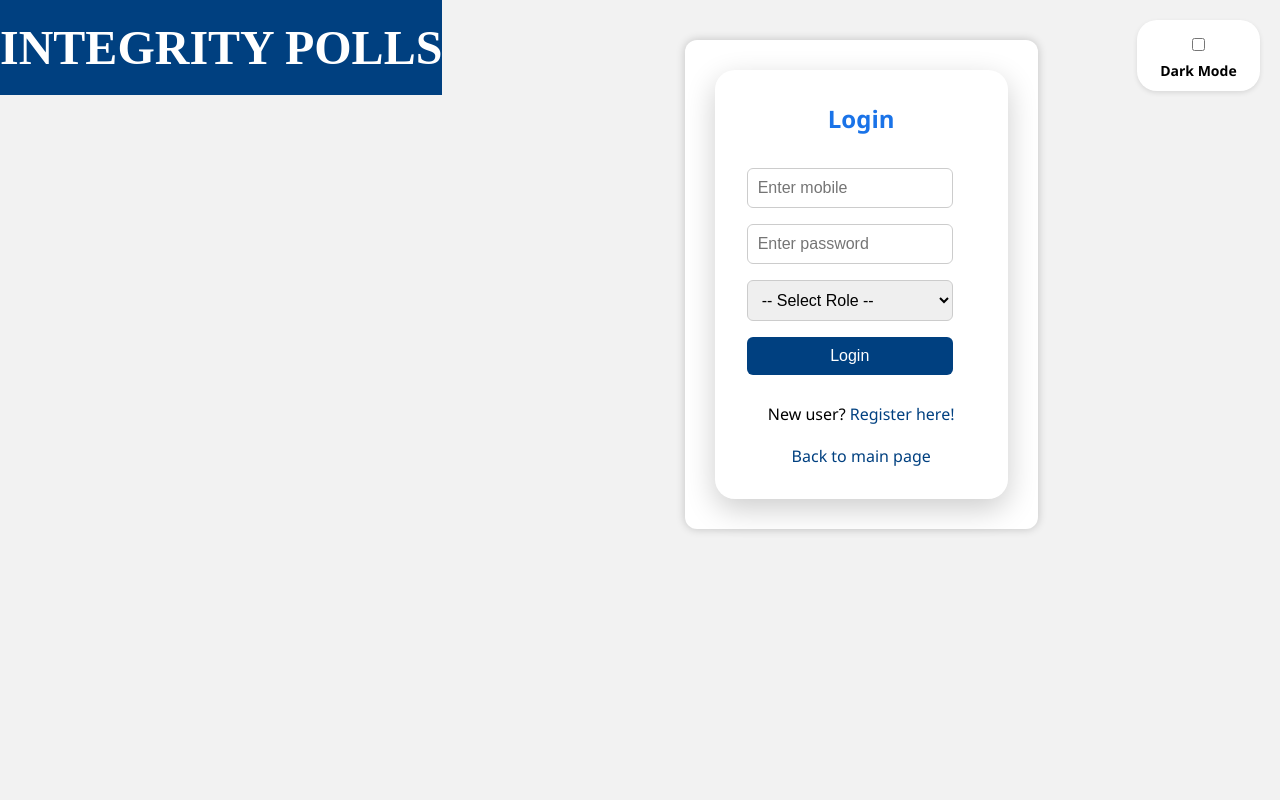
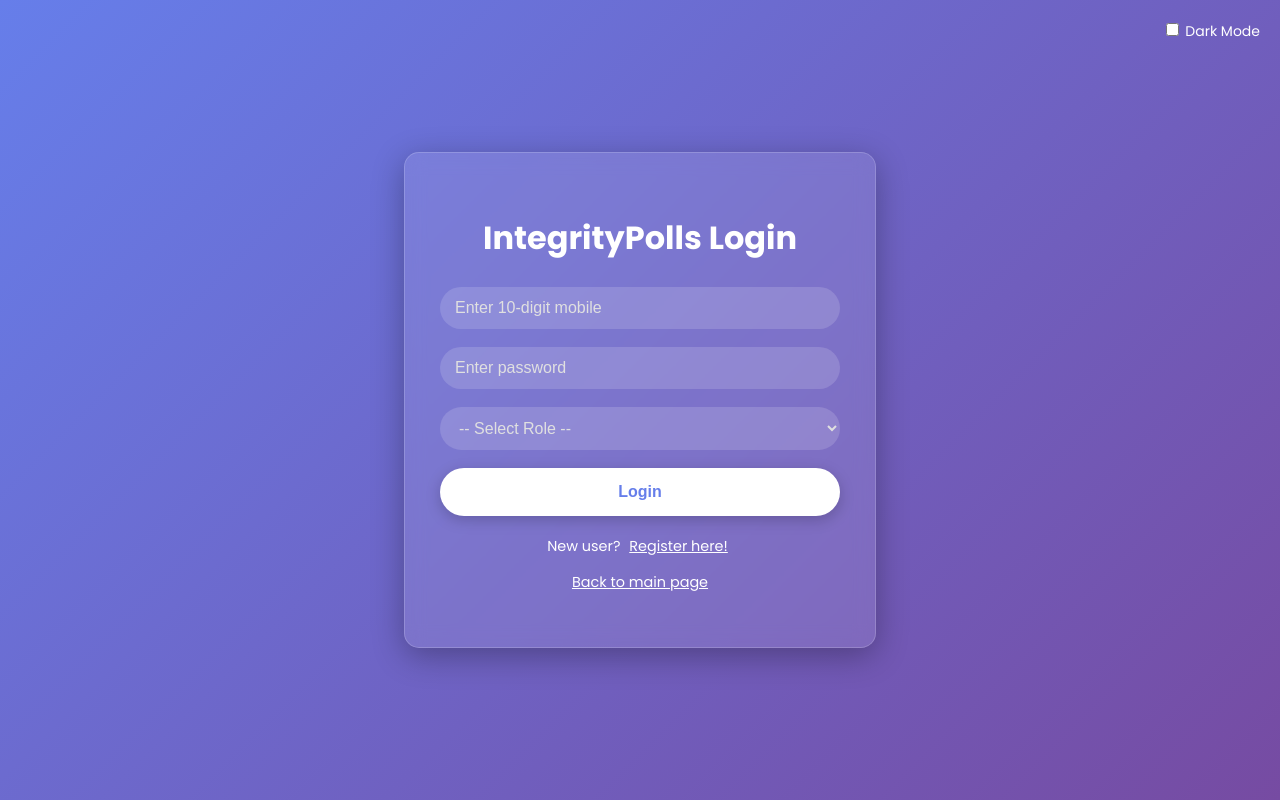
Before and after one commit to yagolyagol/OnlineVoting, a PHP site: page /login.html in a window 1280 px wide. Run offline with PHP 8.4, Linux system fonts and the light colour scheme.

Commit message:
admin section and all milako

```diff
--- a/css/stylesheet.css
+++ b/css/stylesheet.css
@@ -200,18 +200,33 @@ a:hover {
 //admindashboard
 
 /* General layout */
+
+/* Default light mode */
 body {
-  margin: 0;
-  font-family: "Segoe UI", Tahoma, Geneva, Verdana, sans-serif;
-  background-color: #f5f7fa;
-  color: #333;
-  transition: background-color 0.3s, color 0.3s;
+  --bg-color: #f9f9f9;
+  --text-color: #111;
+  --glass-bg: rgba(255, 255, 255, 0.7);
+  --shadow: rgba(0, 0, 0, 0.1);
+  background-color: var(--bg-color);
+  color: var(--text-color);
 }
 
-/* Dark mode support */
+/* Dark mode overrides */
 body.dark-mode {
-  background-color: #121212;
-  color: #eee;
+  --bg-color: #121212;
+  --text-color: #eee;
+  --glass-bg: rgba(30, 30, 30, 0.6);
+  --shadow: rgba(255, 255, 255, 0.1);
+  background-color: var(--bg-color);
+  color: var(--text-color);
+}
+
+/* Also apply to containers/tables/cards if needed */
+.container,
+.section,
+.admin-info {
+  background-color: var(--glass-bg);
+  color: var(--text-color);
 }
 
 .container {
@@ -285,13 +300,13 @@ a:hover {
 /* Dark mode toggle */
 .toggle-container {
   position: fixed;
-  top: 15px;
+  bottom: 20px;
   right: 20px;
-  z-index: 999;
-  background: #fff;
-  padding: 10px 15px;
-  border-radius: 20px;
-  box-shadow: 0 2px 5px rgba(0,0,0,0.1);
+  background: var(--glass-bg);
+  padding: 10px 18px;
+  border-radius: 30px;
+  box-shadow: 0 4px 8px rgba(0,0,0,0.15);
+  font-size: 14px;
 }
 
 body.dark-mode .toggle-container {
@@ -329,3 +344,26 @@ body.dark-mode .toggle-container {
     display: none;
   }
 }
+.admin-info {
+  background: var(--glass-bg);
+  padding: 15px 25px;
+  margin-bottom: 20px;
+  border-radius: 15px;
+  box-shadow: 0 4px 10px rgba(0, 0, 0, 0.1);
+  display: inline-block;
+  color: var(--text-color);
+}
+
+.admin-info p {
+  margin: 5px 0;
+  font-weight: 500;
+}
+
+.admin-photo {
+  width: 80px;
+  height: 80px;
+  object-fit: cover;
+  border-radius: 50%;
+  margin-bottom: 10px;
+  box-shadow: 0 2px 6px rgba(0, 0, 0, 0.2);
+}
--- a/login.html
+++ b/login.html
@@ -2,84 +2,171 @@
 <html lang="en">
   <head>
     <meta charset="UTF-8" />
-    <meta name="viewport" content="width=device-width, initial-scale=1.0" />
-    <title>Integrity Polls - Login</title>
-    <link rel="stylesheet" href="css/stylesheet.css" />
+    <meta name="viewport" content="width=device-width, initial-scale=1" />
+    <title>IntegrityPolls - Login</title>
+    <link
+      href="https://fonts.googleapis.com/css2?family=Poppins:wght@300;400;600;700&display=swap"
+      rel="stylesheet"
+    />
     <style>
+      /* General Body Styles */
       body {
-        font-family: "Segoe UI", Tahoma, Geneva, Verdana, sans-serif;
         margin: 0;
-        padding: 0;
-        background-color: #f2f2f2;
-        transition: background-color 0.3s, color 0.3s;
+        font-family: "Poppins", sans-serif;
+        background: linear-gradient(135deg, #667eea 0%, #764ba2 100%);
+        color: #fff;
+        display: flex;
+        justify-content: center;
+        align-items: center;
+        min-height: 100vh;
+        overflow: hidden;
+        text-align: center;
       }
 
-      .dark-mode {
-        background-color: #1e1e1e;
-        color: #fff;
+      /* Container with glassmorphism */
+      .login-container {
+        background: rgba(255, 255, 255, 0.1);
+        padding: 40px 35px;
+        border-radius: 15px;
+        box-shadow: 0 8px 32px 0 rgba(0, 0, 0, 0.3);
+        backdrop-filter: blur(10px);
+        -webkit-backdrop-filter: blur(10px);
+        border: 1px solid rgba(255, 255, 255, 0.18);
+        max-width: 400px;
+        width: 90%;
+        transform: translateY(20px);
+        opacity: 0;
+        animation: slideUp 0.8s forwards ease-out;
       }
 
-      #headerSection {
-        background-color: #004080;
-        color: white;
-        padding: 20px 0;
+      @keyframes slideUp {
+        to {
+          transform: translateY(0);
+          opacity: 1;
+        }
       }
 
-      #bodySection {
-        background-color: white;
-        max-width: 400px;
-        margin: 40px auto;
-        padding: 30px;
-        border-radius: 12px;
-        box-shadow: 0 0 10px rgba(0, 0, 0, 0.2);
+      /* Heading styles */
+      h1 {
+        font-size: 2rem;
+        font-weight: 700;
+        margin-bottom: 25px;
       }
 
-      .dark-mode #bodySection {
-        background-color: #2c2c2c;
+      /* Form styles */
+      form {
+        display: flex;
+        flex-direction: column;
+        gap: 18px;
       }
 
       input,
-      select,
-      button {
-        width: 90%;
-        padding: 10px;
-        margin: 8px 0;
-        font-size: 16px;
-        border: 1px solid #ccc;
-        border-radius: 6px;
+      select {
+        padding: 12px 15px;
+        font-size: 1rem;
+        border-radius: 50px;
+        border: none;
+        outline: none;
+        background: rgba(255, 255, 255, 0.15);
+        color: #fff;
+        transition: background-color 0.3s ease;
       }
 
+      input::placeholder,
+      select {
+        color: #e0e0e0;
+      }
+
+      input:focus,
+      select:focus {
+        background: rgba(255, 255, 255, 0.3);
+      }
+
+      /* Button styles */
       button {
-        background-color: #004080;
-        color: white;
+        padding: 15px;
+        border-radius: 50px;
         border: none;
+        background-color: #ffffff;
+        color: #667eea;
+        font-weight: 600;
+        font-size: 1rem;
         cursor: pointer;
+        box-shadow: 0 4px 15px rgba(0, 0, 0, 0.2);
+        transition: all 0.3s ease;
       }
 
       button:hover {
-        background-color: #003060;
+        background-color: #f0f0f0;
+        transform: translateY(-3px);
+        box-shadow: 0 6px 20px rgba(0, 0, 0, 0.25);
       }
 
-      a {
-        color: #004080;
-        text-decoration: none;
+      /* Links */
+      .links {
+        margin-top: 20px;
+        font-size: 0.9rem;
       }
 
-      a:hover {
+      .links a {
+        color: #fff;
         text-decoration: underline;
+        cursor: pointer;
+        margin: 0 5px;
+        transition: color 0.3s ease;
       }
 
+      .links a:hover {
+        color: #a0a0ff;
+      }
+
+      /* Dark mode toggle */
       .toggle-container {
         position: fixed;
         top: 20px;
         right: 20px;
+        color: #fff;
+        font-size: 14px;
+        user-select: none;
       }
 
-      label {
-        font-size: 14px;
+      /* Dark mode styles */
+      body.dark-mode {
+        background: #1e1e1e;
+        color: #fff;
+      }
+      body.dark-mode .login-container {
+        background: rgba(50, 50, 50, 0.4);
+        border: 1px solid rgba(255, 255, 255, 0.1);
+      }
+      body.dark-mode input,
+      body.dark-mode select {
+        background: rgba(255, 255, 255, 0.1);
+        color: #eee;
+      }
+      body.dark-mode input::placeholder,
+      body.dark-mode select {
+        color: #ccc;
+      }
+      body.dark-mode button {
+        background-color: #667eea;
+        color: white;
+      }
+      body.dark-mode button:hover {
+        background-color: #5566cc;
+        box-shadow: 0 6px 20px rgba(0, 0, 0, 0.35);
+      }
+
+      /* Responsive */
+      @media (max-width: 480px) {
+        .login-container {
+          padding: 30px 25px;
+        }
+        h1 {
+          font-size: 1.7rem;
+        }
       }
     </style>
-
     <script>
       function validateLogin() {
         const mobile = document.forms["loginForm"]["mobile"].value.trim();
@@ -120,29 +207,25 @@
       };
     </script>
   </head>
-
   <body>
     <div class="toggle-container">
       <label><input type="checkbox" id="darkModeToggle" /> Dark Mode</label>
     </div>
 
-    <div id="headerSection" align="center">
-      <h1>INTEGRITY POLLS</h1>
-    </div>
+    <div class="login-container">
+      <h1>IntegrityPolls Login</h1>
 
-    <div id="bodySection">
       <form
         name="loginForm"
         action="api/login.php"
         method="post"
         onsubmit="return validateLogin()"
       >
-        <h2 align="center">Login</h2>
-
         <input
-          type="number"
+          type="text"
           name="mobile"
-          placeholder="Enter mobile"
+          placeholder="Enter 10-digit mobile"
+          maxlength="10"
           required
         />
 
@@ -151,25 +234,28 @@
           name="password"
           placeholder="Enter password"
           required
+          minlength="6"
         />
 
         <select name="role" required>
-          <option value="">-- Select Role --</option>
+          <option value="" disabled selected>-- Select Role --</option>
           <option value="voter">Voter</option>
           <option value="candidate">Candidate</option>
           <option value="admin">Admin</option>
         </select>
 
         <button type="submit">Login</button>
+      </form>
 
-        <p align="center">
+      <div class="links">
+        <p>
           New user?
           <a href="routes/register.html">Register here!</a>
         </p>
-        <p align="center">
+        <p>
           <a href="index.html">Back to main page</a>
         </p>
-      </form>
+      </div>
     </div>
   </body>
 </html>
```
Also changed, not shown: api/vote.php (+25 -1 lines), routes/admin_dashboard.php (+151 -31 lines), routes/logout.php (+11 -1 lines).
